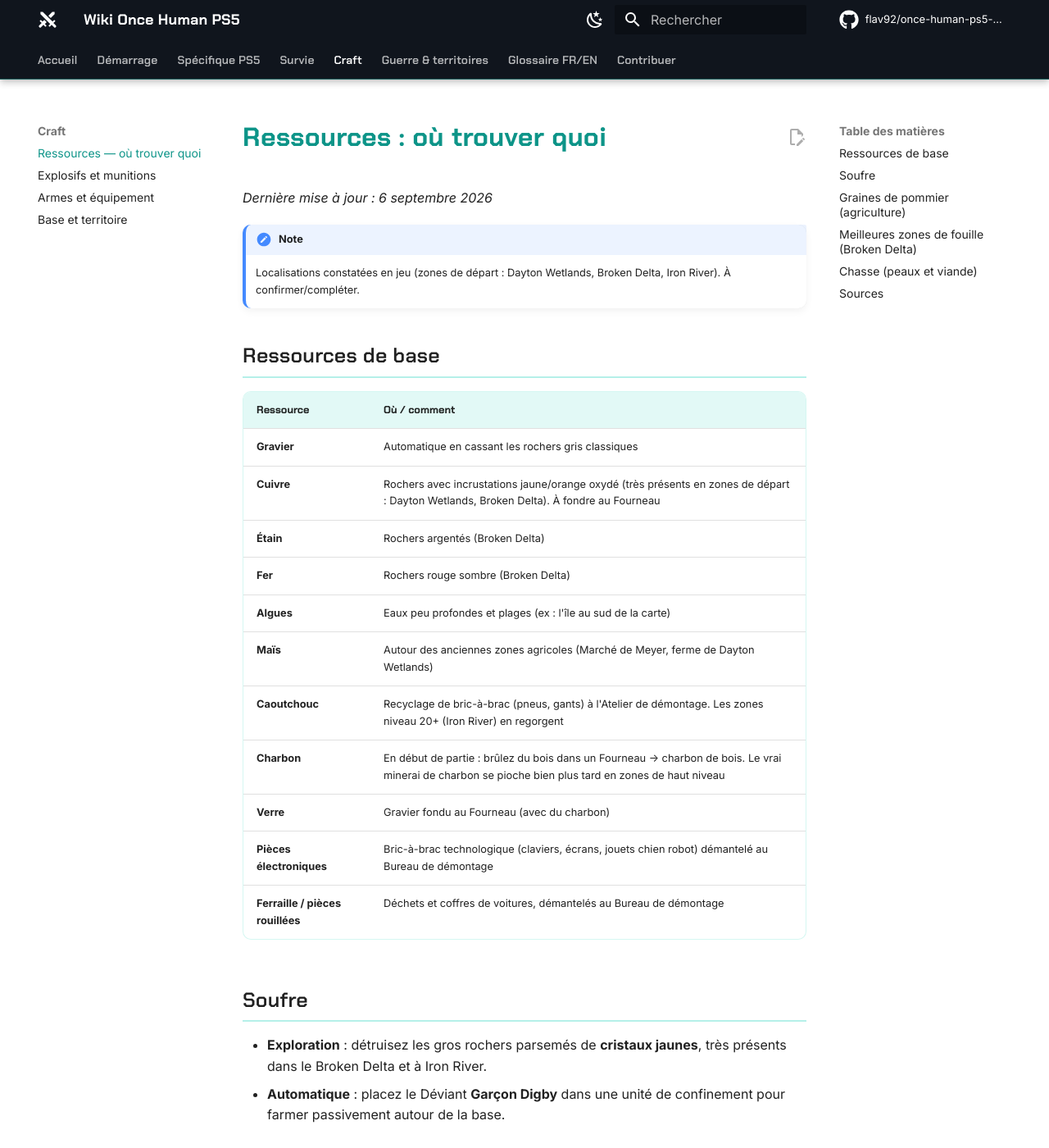
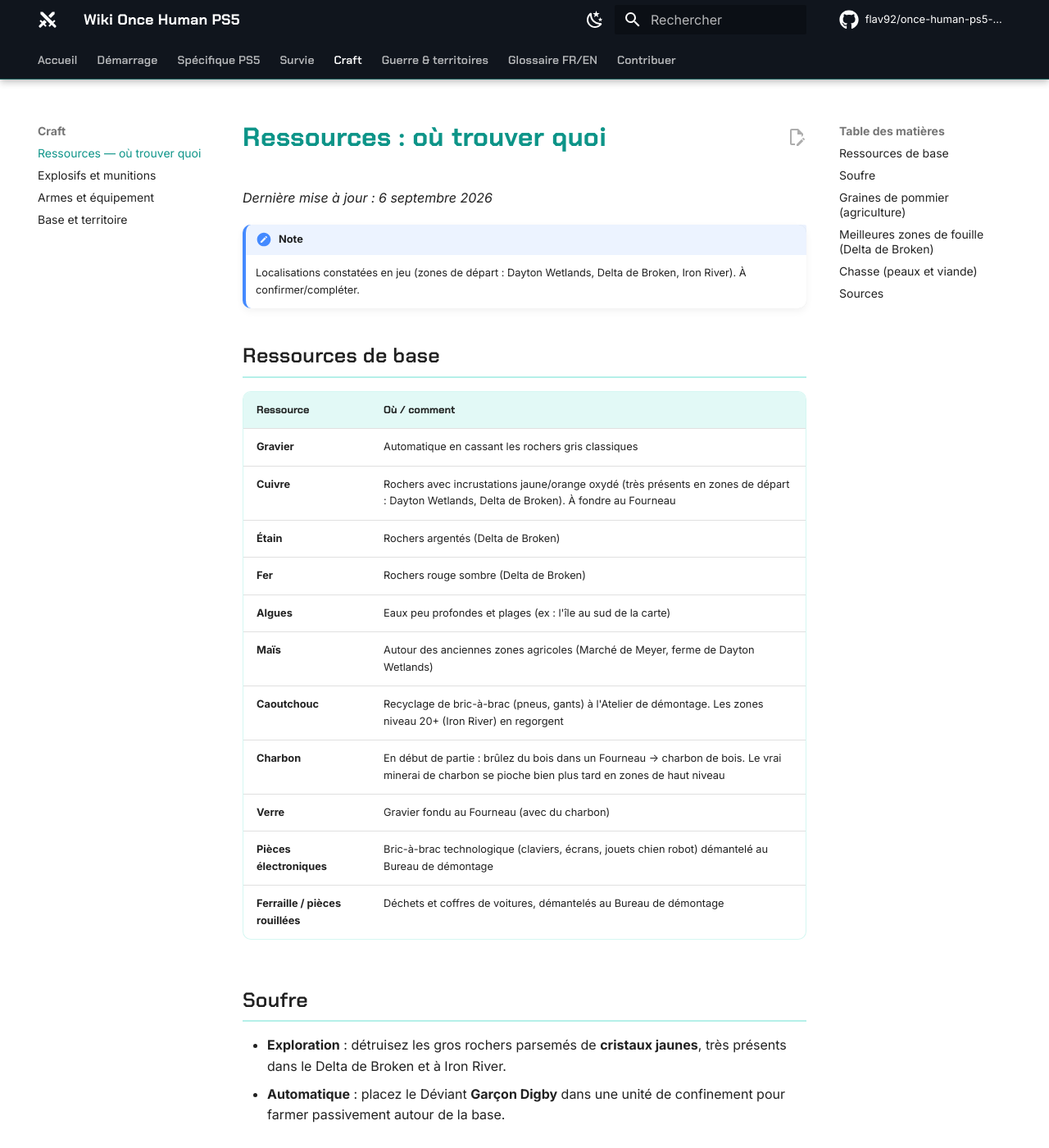
Before and after one commit to flav92/once-human-ps5-wiki, an MkDocs documentation site: the page built from docs/jeu/ressources.md, in a window 1280 px wide and 1400 px high. Shown: the whole window at 82% size. Built offline with MkDocs 1.6.1 and Material for MkDocs 9.7.7, drawn with Linux system fonts in a browser that asks for light colours; comment, search, counter and statistics services are not loaded; some of the changed text lies outside the part shown.

```diff
--- a/docs/jeu/ressources.md
+++ b/docs/jeu/ressources.md
@@ -3,16 +3,16 @@
 *Dernière mise à jour : 6 septembre 2026*
 
 !!! note
-    Localisations constatées en jeu (zones de départ : Dayton Wetlands, Broken Delta, Iron River). À confirmer/compléter.
+    Localisations constatées en jeu (zones de départ : Dayton Wetlands, Delta de Broken, Iron River). À confirmer/compléter.
 
 ## Ressources de base
 
 | Ressource | Où / comment |
 |---|---|
 | **Gravier** | Automatique en cassant les rochers gris classiques |
-| **Cuivre** | Rochers avec incrustations jaune/orange oxydé (très présents en zones de départ : Dayton Wetlands, Broken Delta). À fondre au Fourneau |
-| **Étain** | Rochers argentés (Broken Delta) |
-| **Fer** | Rochers rouge sombre (Broken Delta) |
+| **Cuivre** | Rochers avec incrustations jaune/orange oxydé (très présents en zones de départ : Dayton Wetlands, Delta de Broken). À fondre au Fourneau |
+| **Étain** | Rochers argentés (Delta de Broken) |
+| **Fer** | Rochers rouge sombre (Delta de Broken) |
 | **Algues** | Eaux peu profondes et plages (ex : l'île au sud de la carte) |
 | **Maïs** | Autour des anciennes zones agricoles (Marché de Meyer, ferme de Dayton Wetlands) |
 | **Caoutchouc** | Recyclage de bric-à-brac (pneus, gants) à l'Atelier de démontage. Les zones niveau 20+ (Iron River) en regorgent |
@@ -23,18 +23,18 @@
 
 ## Soufre
 
-- **Exploration** : détruisez les gros rochers parsemés de **cristaux jaunes**, très présents dans le Broken Delta et à Iron River.
+- **Exploration** : détruisez les gros rochers parsemés de **cristaux jaunes**, très présents dans le Delta de Broken et à Iron River.
 - **Automatique** : placez le Déviant **Garçon Digby** dans une unité de confinement pour farmer passivement autour de la base.
 
 ## Graines de pommier (agriculture)
 
-En zone de départ (Dayton Wetlands / Broken Delta) :
+En zone de départ (Dayton Wetlands / Delta de Broken) :
 
 - **Abattre des pommiers sauvages** autour de Deadsville et du Marché de Meyer (taux de drop faible — hache ou tronçonneuse).
 - **Fouiller les réfrigérateurs** dans les maisons (ex : Brookham).
 - **Distributeurs de joueurs** : achetables avec des Liens d'énergie dans les Vending Machines des camps d'autres joueurs.
 
-## Meilleures zones de fouille (Broken Delta)
+## Meilleures zones de fouille (Delta de Broken)
 
 Pour les « trash runs » (fouille de meubles) en solo :
 
@@ -51,7 +51,7 @@ Pour les « trash runs » (fouille de meubles) en solo :
 | Niveau | Région | Cibles |
 |---|---|---|
 | 1–10 | Dayton Wetlands (Deadsville) | Cerfs autour des lacs |
-| 10–21 | Broken Delta (Marché de Meyer) | Crocodiles dans les marécages, sangliers |
+| 10–21 | Delta de Broken (Marché de Meyer) | Crocodiles dans les marécages, sangliers |
 
 ## Sources
 
```
Also changed, not shown: docs/captures-a-faire.md (+1 -1 lines), docs/craft/explosifs.md (+3 -3 lines), docs/glossaire.md (+1 -1 lines), docs/jeu/base-territoire.md (+4 -0 lines).
